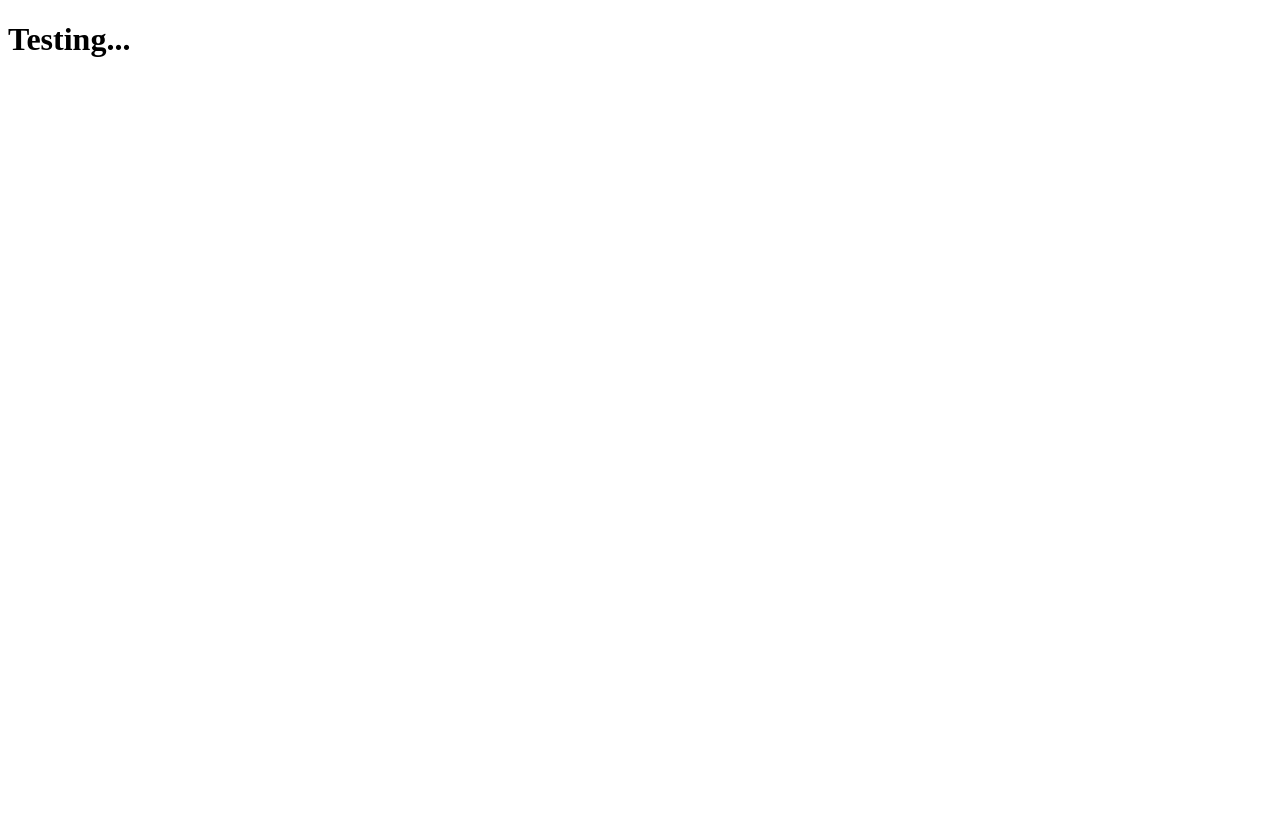
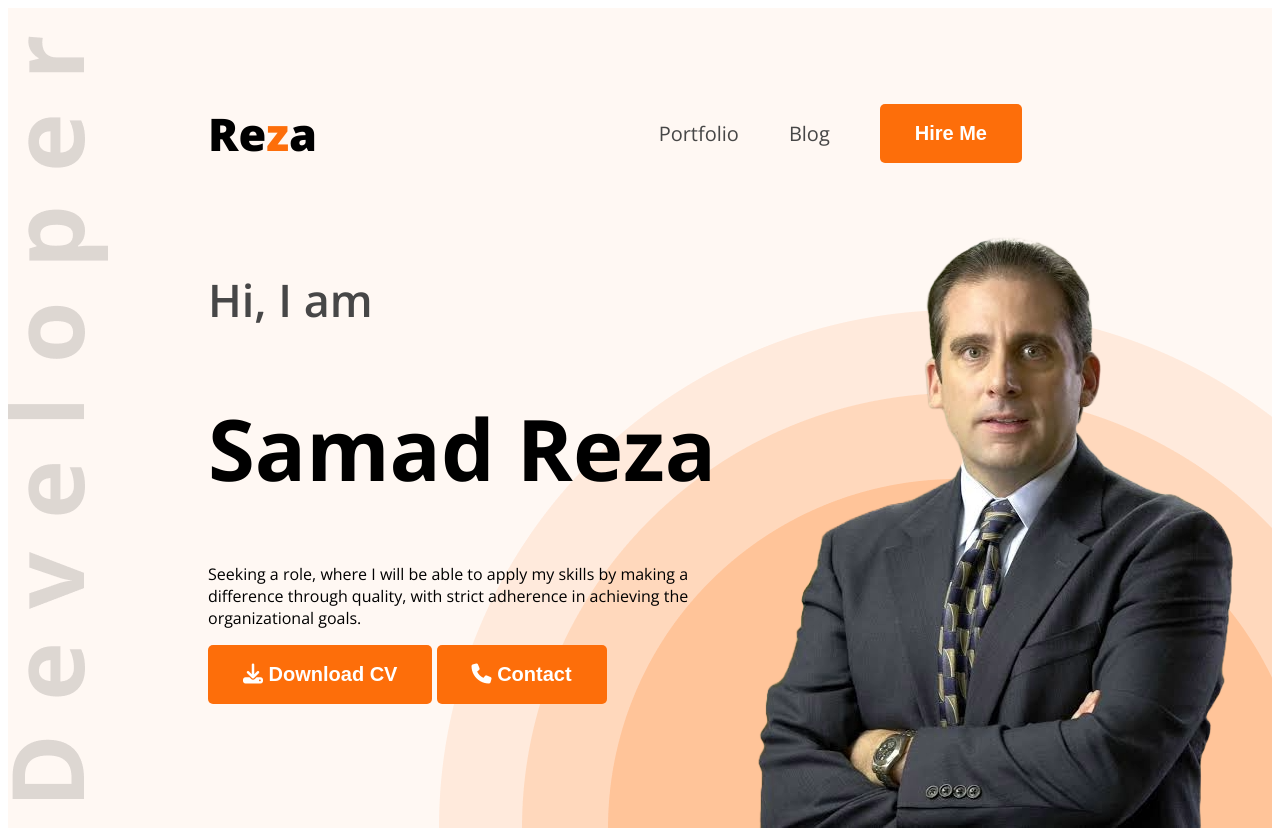
Before and after one commit to Samadsust71/My-portfolio-website, a plain HTML site: page index.html in a window 1280 px wide. Before the commit the page ends 800 px from the top, so only its background shows below. Drawn offline with nearby package versions, Linux system fonts and the light colour scheme.

Commit message:
header section done

```diff
--- a/index.html
+++ b/index.html
@@ -1,12 +1,57 @@
 <!DOCTYPE html>
 <html lang="en">
-<head>
-    <meta charset="UTF-8">
-    <meta name="viewport" content="width=device-width, initial-scale=1.0">
+  <head>
+    <meta charset="UTF-8" />
+    <meta name="viewport" content="width=device-width, initial-scale=1.0" />
     <title>My Portfolio</title>
-    <link rel="stylesheet" href="style.css">
-</head>
-<body>
-    <h1>Testing...</h1>
-</body>
+    <link rel="preconnect" href="https://fonts.googleapis.com">
+    <link rel="preconnect" href="https://fonts.gstatic.com" crossorigin>
+    <link href="https://fonts.googleapis.com/css2?family=Open+Sans:ital,wght@0,300..800;1,300..800&display=swap"
+        rel="stylesheet">
+    <link rel="stylesheet" href="style.css" />
+    <script src="https://kit.fontawesome.com/d7b7563d24.js" crossorigin="anonymous"></script>
+  </head>
+  <body class="open-sans-normal">
+    <!--header section starts here-->
+    <header class="header secondary-bg">
+      <nav>
+        <h3 class="nav-title">Re<span class="text-primary">z</span>a</h3>
+        <ul>
+          <li><a class="dark-2" href="">Portfolio</a></li>
+          <li><a class="dark-2" href="">Blog</a></li>
+          <li>
+            <a href=""><button class="btn-primary">Hire Me</button></a>
+          </li>
+        </ul>
+      </nav>
+      <div class="banner">
+        <div class="banner-content">
+          <h4 class="banner-greetings dark-2">Hi, I am</h4>
+          <h1 class="banner-title">Samad Reza</h1>
+          <p class="banner-description">
+            Seeking a role, where I will be able to apply my skills by making a
+            difference through quality, with strict adherence in achieving the
+            organizational goals.
+          </p>
+          <button class="btn-primary">
+            <i class="fa-solid fa-download"></i> Download CV
+          </button>
+          <button class="btn-primary">
+            <i class="fa-solid fa-phone"></i> Contact
+          </button>
+        </div>
+        <img class="banner-profile-pic" src="images/file.png" alt="" />
+      </div>
+    </header>
+    <!--header section ends here-->
+    <main>
+        <!--main section starts here-->
+
+        <!--main section ends here-->
+
+    </main>
+    <footer>
+
+    </footer>
+  </body>
 </html>
--- a/style.css
+++ b/style.css
@@ -0,0 +1,108 @@
+@import url('https://fonts.googleapis.com/css2?family=Open+Sans:ital,wght@0,300..800;1,300..800&display=swap');
+
+.open-sans-normal {
+    font-family: "Open Sans", sans-serif;
+    font-optical-sizing: auto;
+    font-style: normal;
+    font-variation-settings:
+        "wdth" 100;
+}
+
+/* shared style */
+.secondary-bg {
+    background-color: #FFF8F3;
+}
+
+.text-primary {
+    color: #FD6E0A;
+}
+
+.dark-2 {
+    color: #474747;
+}
+
+.btn-primary {
+    background-color: #FD6E0A;
+    font-weight: bold;
+    font-size: 20px;
+    color: white;
+    border: none;
+    padding: 18px 35px;
+    border-radius: 5px;
+}
+
+.section-title {
+    font-size: 35px;
+    font-weight: bold;
+    color: #181818;
+}
+
+.section-description {
+    font-size: 18px;
+    color: #757575;
+}
+
+.text-center {
+    text-align: center;
+}
+
+/* header  */
+.header {
+    background-image: url(/images/developer.png), url(/images/header_bg.png);
+    background-repeat: no-repeat;
+    background-position: center left, bottom right;
+}
+
+/* Nav styles */
+nav {
+    display: flex;
+    align-items: center;
+    justify-content: space-between;
+    margin: 0 200px;
+    padding-top: 50px;
+}
+
+.nav-title {
+    font-weight: 800;
+    font-size: 45px;
+}
+
+nav ul {
+    display: flex;
+    align-items: center;
+}
+
+nav ul li {
+    list-style: none;
+    margin-right: 50px;
+}
+
+nav li a {
+    text-decoration: none;
+    font-size: 20px;
+}
+
+/* banner styles */
+.banner {
+    display: flex;
+    justify-content: space-between;
+    margin: 0 35px 0 200px;
+}
+
+.banner-content {
+    max-width: 580px;
+}
+
+.banner-greetings {
+    font-size: 45px;
+    font-weight: 600;
+}
+
+.banner-title {
+    font-weight: bold;
+    font-size: 85px;
+}
+
+.banner-profile-pic {
+    width: 580px;
+}
```
Also changed, not shown: images/file.png (added).
